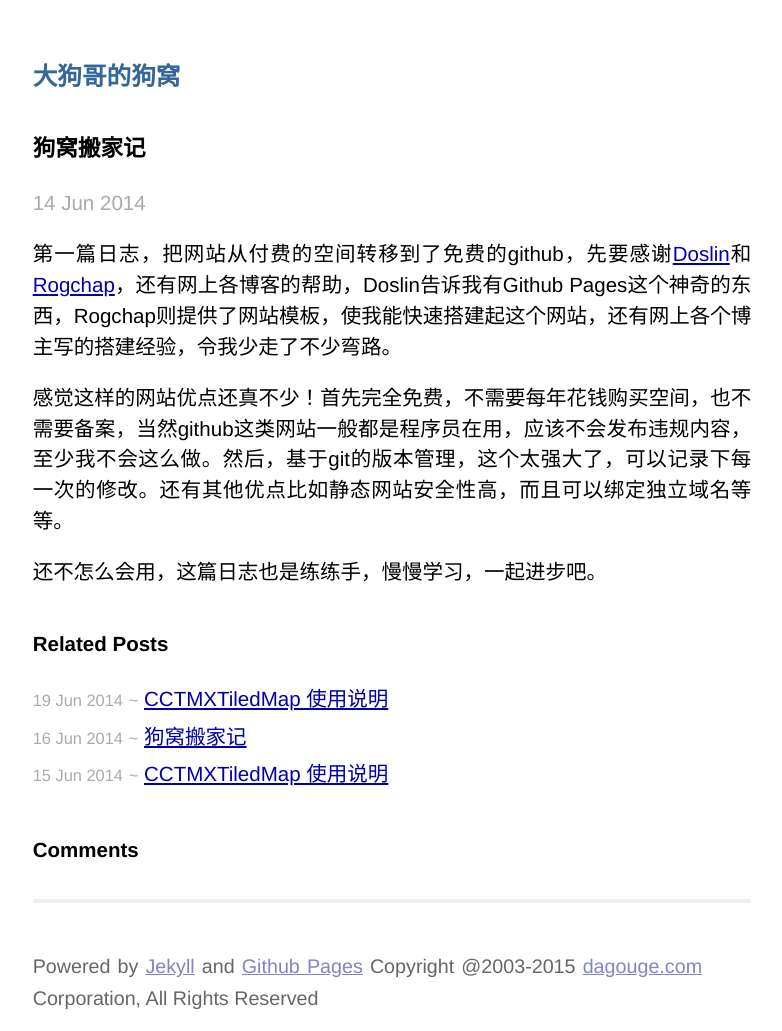
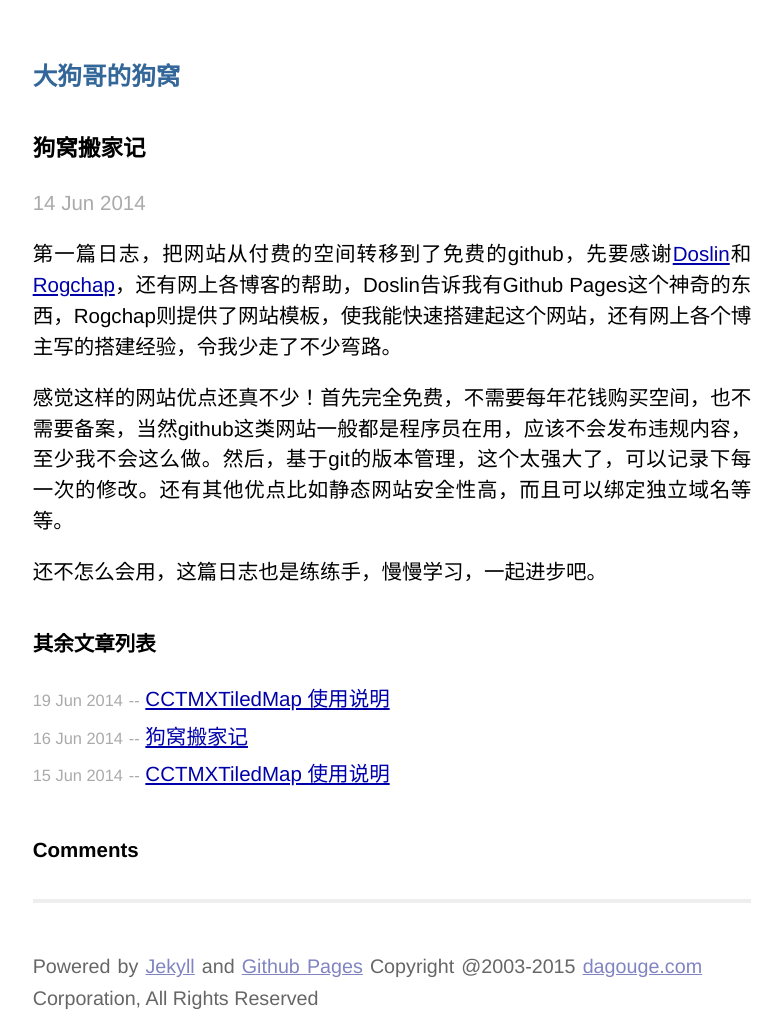
Before and after one commit to lazypos/lazypos.github.io, a Jekyll site: the page built from _posts/2014-06-14-dogremove.md, in a window 1280 px wide. Shown: the whole page, without its empty margins (248-1030 px from the left). Built offline with Jekyll 4.4.1, drawn with Linux system fonts in a browser that asks for light colours; comment, search, counter and statistics services are not loaded.

Commit message:
no message

```diff
--- a/_layouts/post.html
+++ b/_layouts/post.html
@@ -11,10 +11,10 @@ layout: default
 
 {% if site.related_posts != empty %}
 <div id="related">
-  <h2>Related Posts</h2>
+  <h2>其余文章列表</h2>
   <ul class="posts">
     {% for post in site.related_posts limit:3 %}
-      <li><span>{{ post.date | date_to_string }}</span> <span class="seperator">~</span> <a href="{{ post.url }}">{{ post.title }}</a></li>
+      <li><span>{{ post.date | date_to_string }}</span> <span class="seperator">--</span> <a href="{{ post.url }}">{{ post.title }}</a></li>
     {% endfor %}
   </ul>
 </div>
```
